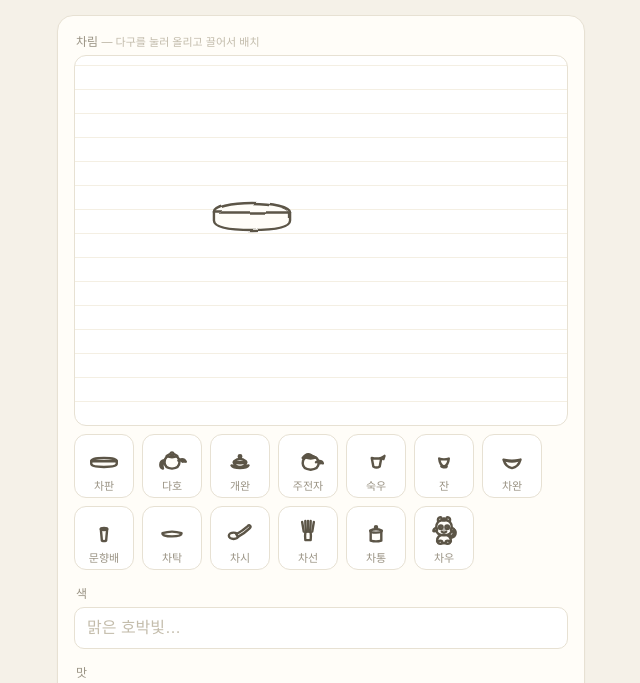
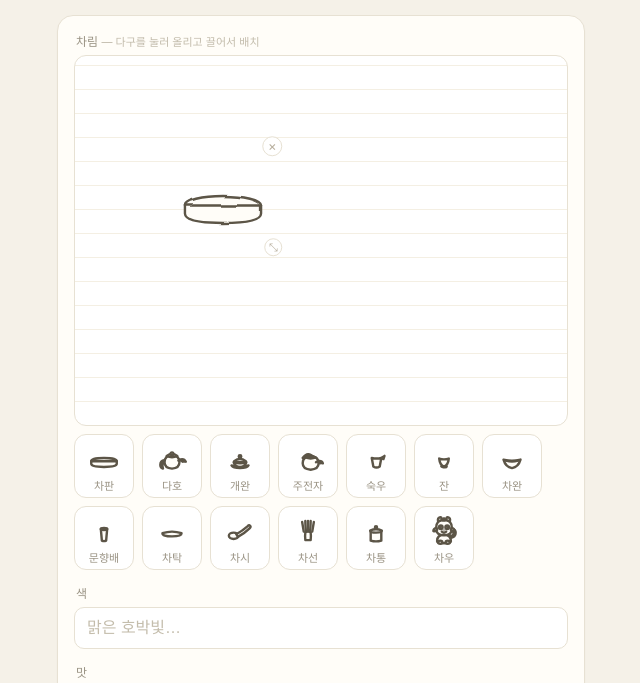
Before and after one commit to Hwieun/tea-diary, a plain HTML site: page index.html in a window 1280 px wide. Both pictures are taken after a click on the button "차판". Shown: the part 78-761 px from the top of the page, without its empty margins (319-959 px from the left). Drawn offline with Linux system fonts and the light colour scheme.

Commit message:
배치 피드백: 방금 올린 다구를 자동 선택해 맨 앞으로 띄우고 pop-in 애니메이션 추가, 기본 배치 간격을 넓혀 서로 가려지지 않게

```diff
--- a/index.html
+++ b/index.html
@@ -80,6 +80,12 @@
     }
     .placed .rs::before { content: "⤡"; display: block; font-size: 11px; color: #b6ad9b; line-height: 16px; text-align: center; }
     .placed.sel { z-index: 6; }
+    @keyframes warePop {
+      0% { transform: translate(-50%, -50%) scale(.4); opacity: 0; }
+      60% { transform: translate(-50%, -50%) scale(1.12); opacity: 1; }
+      100% { transform: translate(-50%, -50%) scale(1); }
+    }
+    .placed.pop { animation: warePop .28s ease-out; }
     .placed:hover .rm, .placed.grab .rm, .placed.sel .rm,
     .placed:hover .rs, .placed.grab .rs, .placed.sel .rs { opacity: 1; }
 
@@ -320,12 +326,16 @@
       var n = placed.length;
       var item = {
         ware: key,
-        x: clamp(0.5 + ((n % 3) - 1) * 0.14, 0.08, 0.92),
-        y: clamp(0.4 + Math.floor(n / 3) * 0.16, 0.1, 0.9),
+        x: clamp(0.5 + ((n % 3) - 1) * 0.2, 0.1, 0.9),
+        y: clamp(0.38 + Math.floor(n / 3) * 0.2, 0.12, 0.88),
         s: 1
       };
       placed.push(item);
-      board.appendChild(makePlaced(item));
+      var el = makePlaced(item);
+      board.appendChild(el);
+      selectPlaced(el); // 방금 올린 다구를 맨 앞으로 띄워 가려지지 않게
+      el.classList.add("pop");
+      el.addEventListener("animationend", function () { el.classList.remove("pop"); }, { once: true });
       syncBoardEmpty();
     }
 
```
